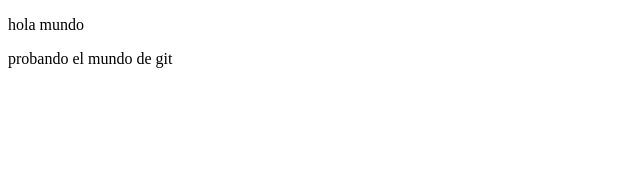
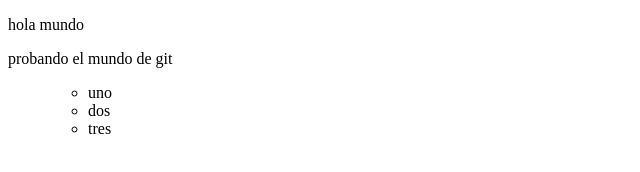
Before and after one commit to jhoelgutierrez/primer_proyecto, a plain HTML site: page index.html in a window 1280 px wide. Shown: the full height of the page, 0-640 px from the left. Drawn offline with Linux system fonts and the light colour scheme.

Commit message:
agregando otra vez la lista

```diff
--- a/index.html
+++ b/index.html
@@ -9,5 +9,12 @@
 <body>
     <p>hola mundo</p>
     <p>probando el mundo de git</p>
+    <ol>
+        <ul>
+            <li>uno</li>
+            <li>dos</li>
+            <li>tres</li>
+        </ul>
+    </ol>
 </body>
 </html>
```
